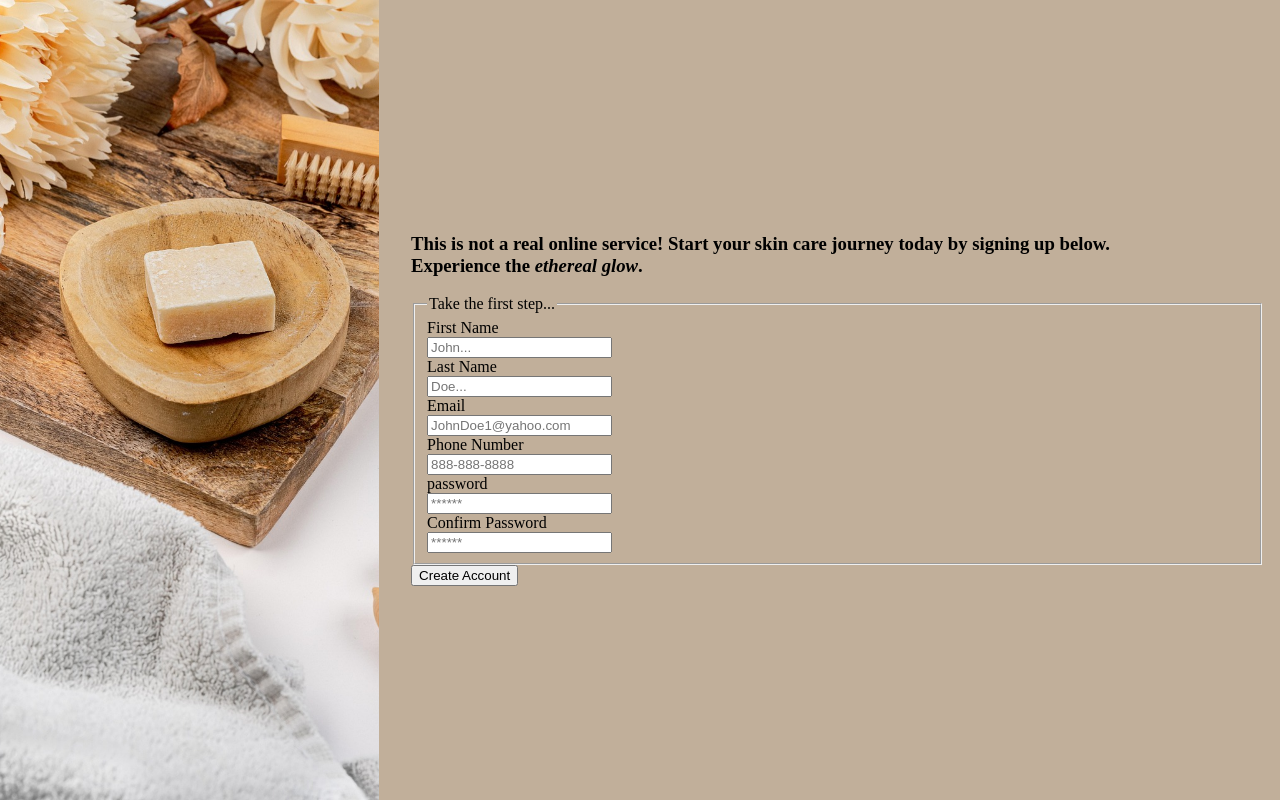
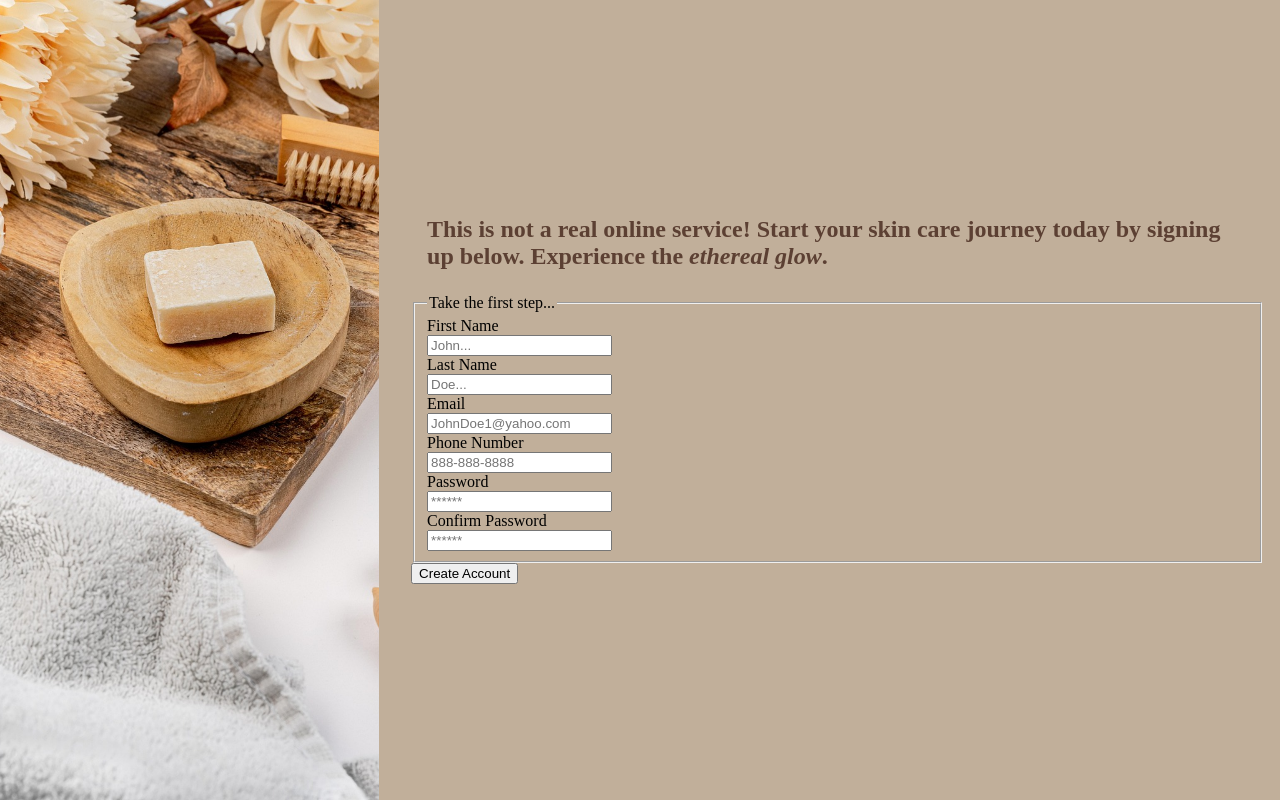
Before and after one commit to Cronk-Samantha/sign-up-form, a plain HTML site: page index.html in a window 1280 px wide. Drawn offline with Linux system fonts and the light colour scheme.

Commit message:
Added CSS styles to the right heading.
The right section of the page has a title/header
which I have added color style & font styles to.
Ready to move onto styling the sign up section.

```diff
--- a/index.html
+++ b/index.html
@@ -11,7 +11,7 @@
     <div class="form-right">
         <div class="title">
             <h3><strong>This is not a real online service!</strong>
-        Start your skin care journey today by signing up below.<br>Experience the <em>ethereal glow</em>.</h3>
+        Start your skin care journey today by signing up below. Experience the <em>ethereal glow</em>.</h3>
         </div>
             <form>
                 <fieldset>
@@ -38,7 +38,7 @@
                     </div>
 
                     <div class="form-input">
-                        <label for="password">password</label><br>
+                        <label for="password">Password</label><br>
                         <input type="password" id="password" placeholder="******" required>
                     </div>
 
--- a/styles.css
+++ b/styles.css
@@ -23,4 +23,12 @@ body {
     display: flex;
     flex-direction: column;
     justify-content: center;
+    gap: 1.5rem;
 }
+
+.title > h3 {
+    color: #5c4033;
+    font-weight: 800;
+    font-size: 1.5rem;
+    margin: 0 1rem;
+}
```
